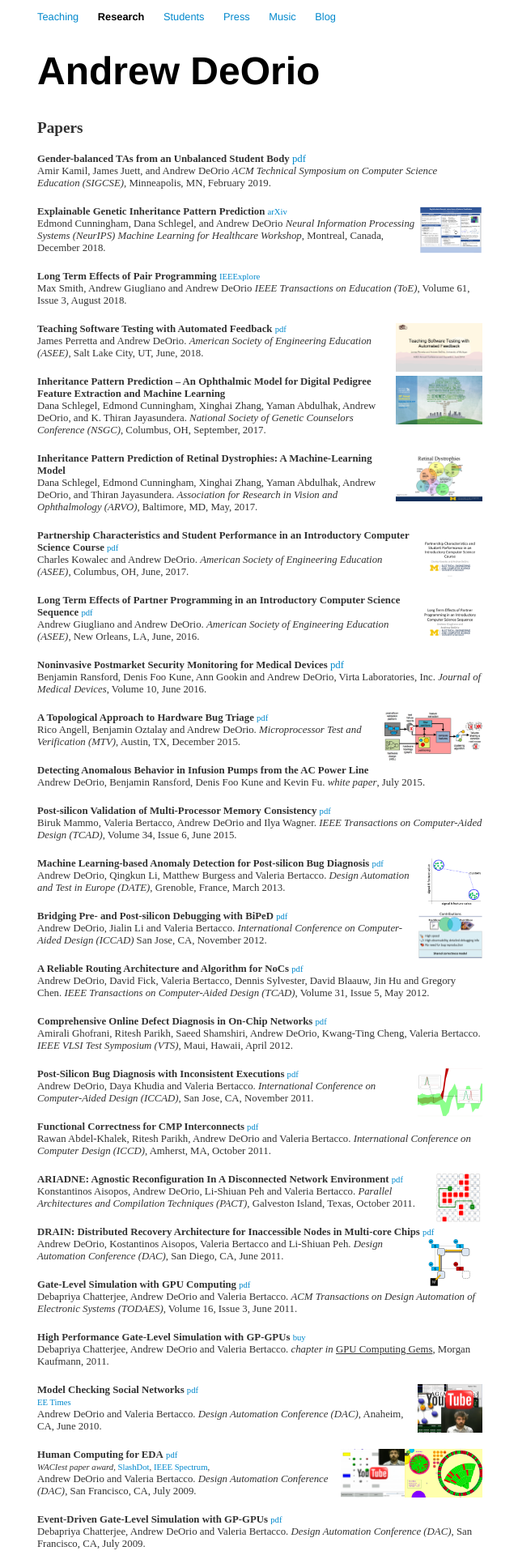
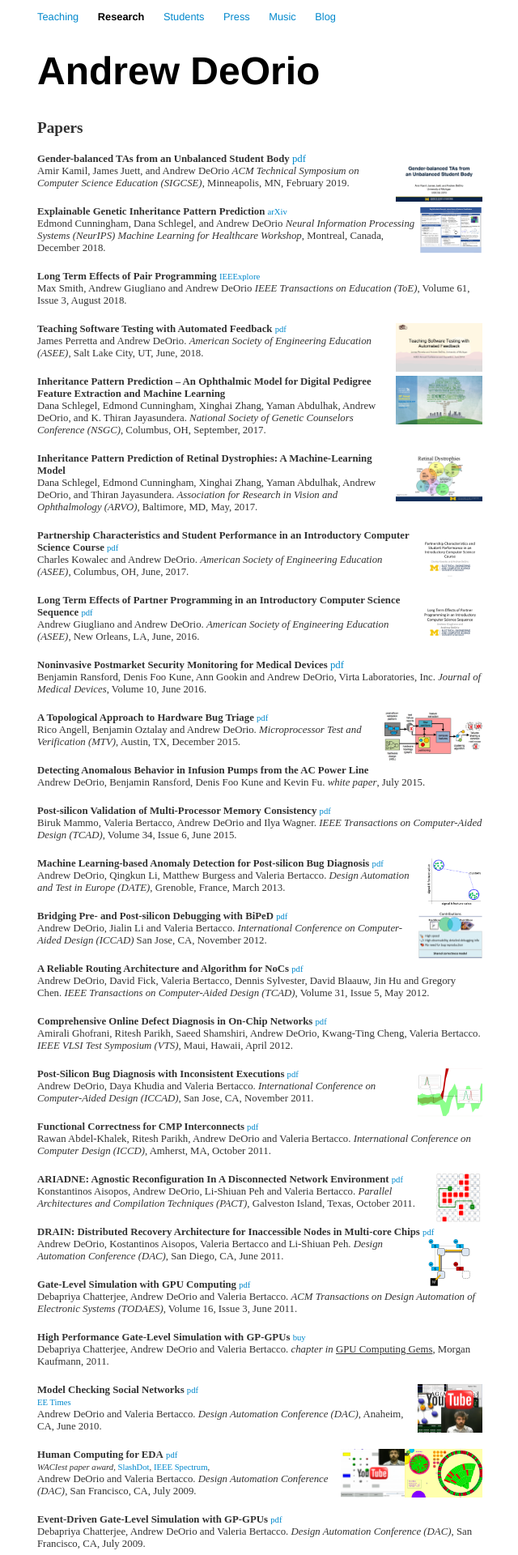
Before and after one commit to awdeorio/andrewdeorio.com, a Jekyll site: the page built from research/index.html, in a window 1280 px wide. Shown: the top 1920 px of the page at 81% size, without its empty margins (319-959 px from the left). Built offline with Jekyll 4.4.1, drawn with Linux system fonts in a browser that asks for light colours; nearby versions of some CDN libraries.

Commit message:
Add SIGCSE19 slides

```diff
--- a/research/index.html
+++ b/research/index.html
@@ -8,6 +8,9 @@ title: Research | Andrew DeOrio
 </div>
 
 <div class="publication">
+<a href="assets/SIGCSE19-slides.pdf" target="_blank" >
+  <img class="research-thumbnail" src="assets/SIGCSE19-thumbnail.png" alt="thumbnail">
+</a>
 <b>Gender-balanced TAs from an Unbalanced Student Body</b>
 <a href="assets/SIGCSE19.pdf" target="_blank">pdf</a><br>
 Amir Kamil, James Juett, and Andrew DeOrio
```
Also changed, not shown: research/assets/SIGCSE19-thumbnail.png (added), 1 other file.
